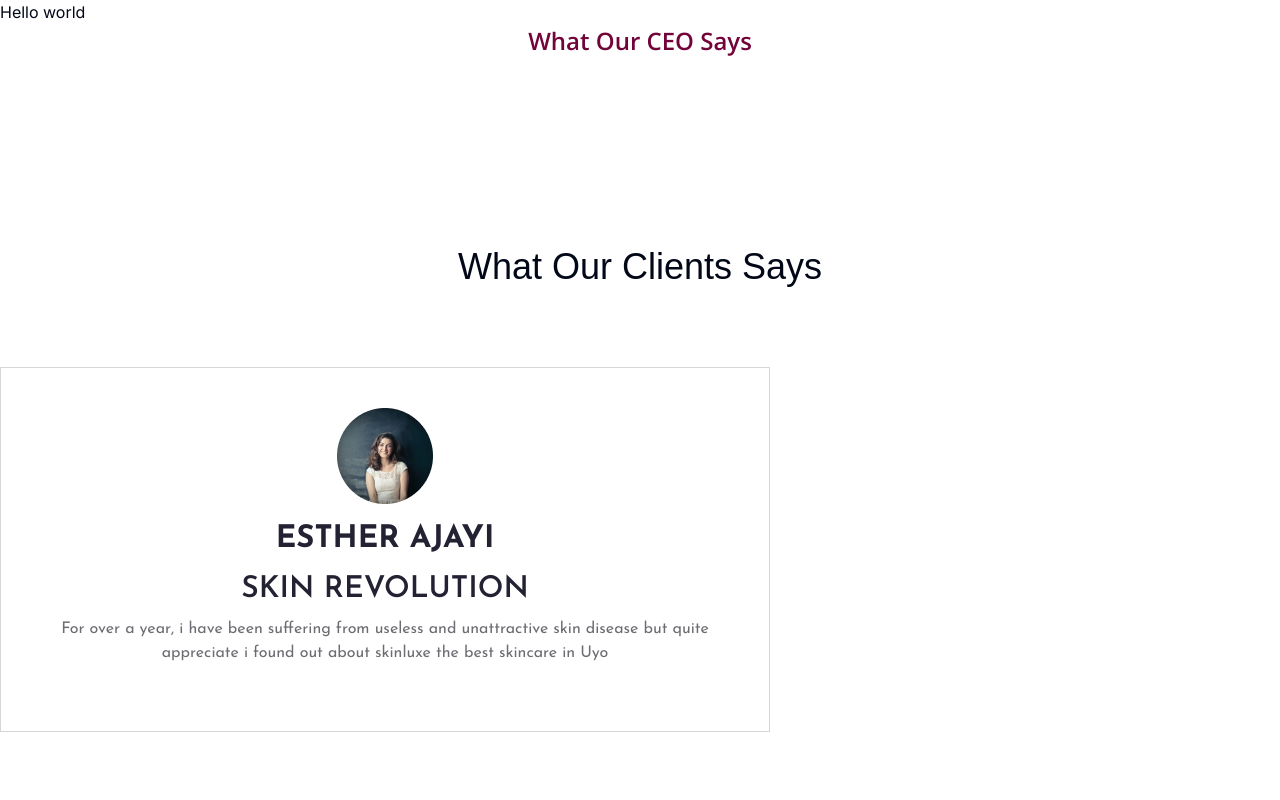
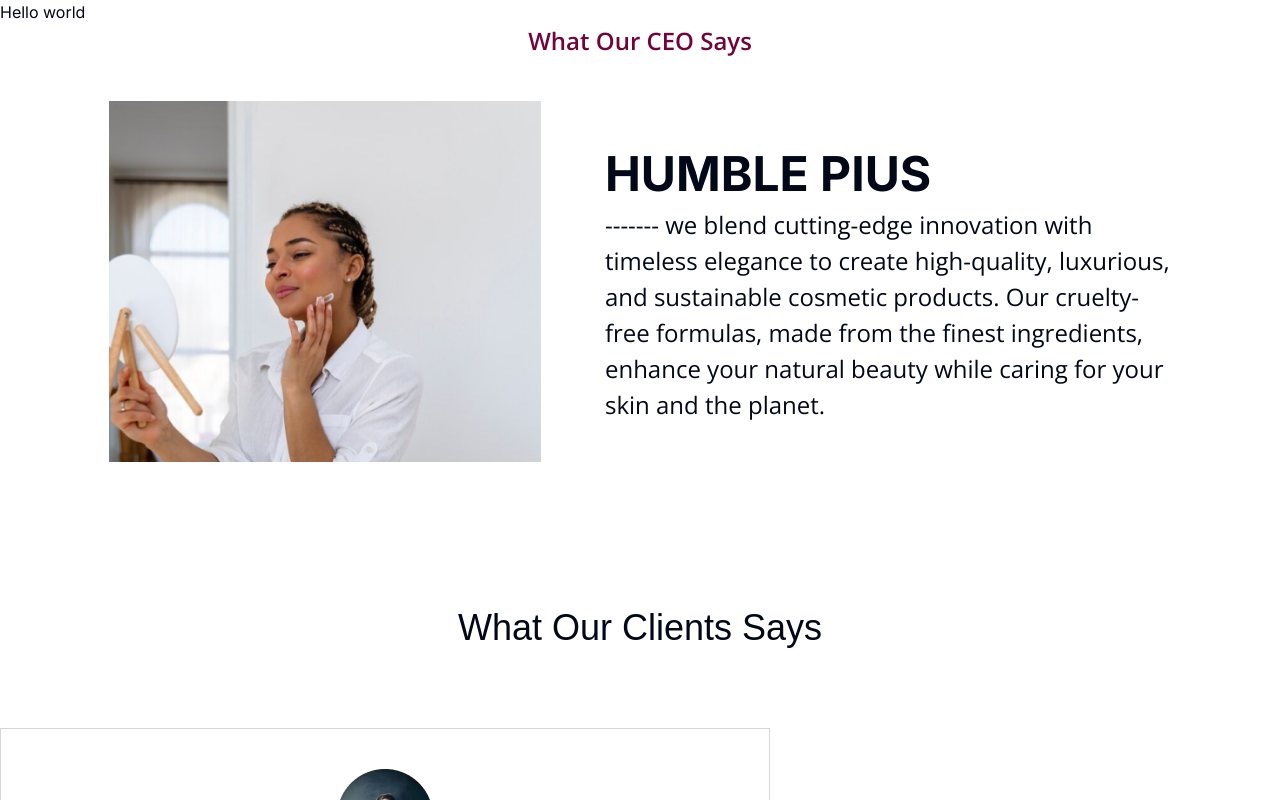
Before and after one commit to SamuelOgbonnaeze/skinluxe, a Next.js app: page / in a window 1280 px wide. Shown: the top 800 px of the page. Built offline with nearby package versions, Linux system fonts and the light colour scheme; a web font is replaced by a local one.

Commit message:
Ceo done

```diff
--- a/app/layout.tsx
+++ b/app/layout.tsx
@@ -22,6 +22,8 @@ const josefin= Josefin_Sans({
   variable: '--font-josefin'
 })
 
+
+
 export const metadata: Metadata = {
   title: "Skinluxe",
   description: "Generated by create next app",
--- a/components/ceofeedback.tsx
+++ b/components/ceofeedback.tsx
@@ -1,3 +1,5 @@
+import Image from "next/image";
+
 const CeoFeedback = () => {
     return (
         <div className="px-[109px] mb-[141px] ">
@@ -5,15 +7,21 @@ const CeoFeedback = () => {
                 <p className="font-openSans font-semibold text-[24px] leading-[33px] text-[#720439] ">What Our CEO Says</p>
             </div>
             <div className="mt-11 flex items-center justify-between gap-x-16 ">
-<div>
-
-</div>
-<div>
-
-</div>
+                <div>
+                    <Image
+                    src="/image_94.png"
+                    alt="Ceo image"
+                    width={496}
+                    height={415}
+                    />
+                </div>
+                <div className="flex flex-col  w-[650px]">
+                    <p className="font-bold text-[48px] leading-[67px]  " >HUMBLE PIUS</p>
+                    <p className="font-openSans font-normal text-[24px] leading-[36px] text-left ">------- we blend cutting-edge innovation with timeless elegance to create high-quality, luxurious, and sustainable cosmetic products. Our cruelty-free formulas, made from the finest ingredients, enhance your natural beauty while caring for your skin and the planet.</p>
+                </div>
             </div>
         </div>
-     );
+    );
 }
 
 export default CeoFeedback;
```
Also changed, not shown: public/image_94.png (added).
